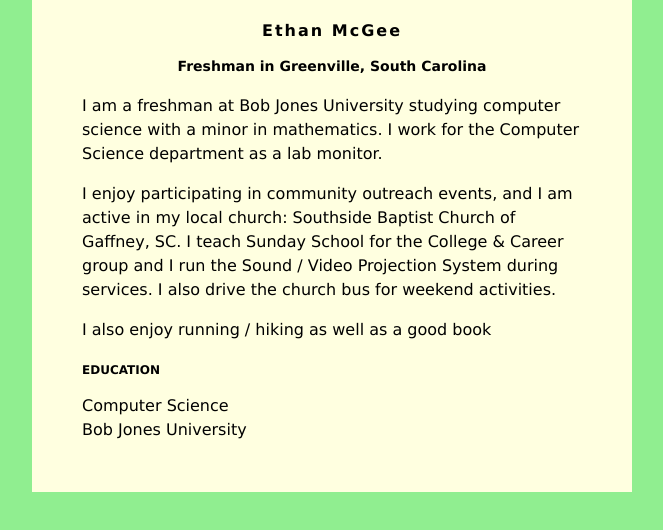
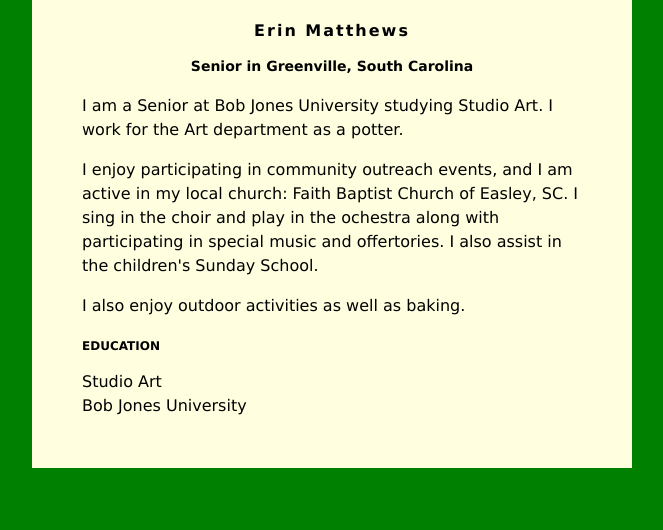
Before and after one commit to oiure/oiure.github.io, a plain HTML site: page index.html in a window 1280 px wide. Shown: the whole page, without its empty margins (308-971 px from the left). Drawn offline with Linux system fonts and the light colour scheme.

Commit message:
Update index.html

```diff
--- a/index.html
+++ b/index.html
@@ -2,7 +2,7 @@
 <head>
 <style>
 body {
-    background: lightgreen;
+    background: green;
     font-family: Verdana;
 }
 #content {
@@ -30,19 +30,19 @@
 </head>
 <body>
     <div id="content">
-        <h1>Ethan McGee</h1>
-        <h2>Freshman in Greenville, South Carolina</h2>
+        <h1>Erin Matthews</h1>
+        <h2>Senior in Greenville, South Carolina</h2>
 
-         <p>I am a freshman at Bob Jones University studying computer science with a minor in mathematics. I work for the Computer Science department as a lab monitor.</p>
+         <p>I am a Senior at Bob Jones University studying Studio Art. I work for the Art department as a potter.</p>
          <p>
-            I enjoy participating in community outreach events, and I am active in my local church: Southside Baptist Church of Gaffney, SC.  I teach Sunday School for the College &amp; Career group and I run the Sound / Video Projection System during services.  I also drive the church bus for weekend activities.
+            I enjoy participating in community outreach events, and I am active in my local church: Faith Baptist Church of Easley, SC. I sing in the choir and play in the ochestra along with participating in special music and offertories. I also assist in the children's Sunday School.
          </p>
          <p>
-            I also enjoy running / hiking as well as a good book
+            I also enjoy outdoor activities as well as baking.
          </p>
 
         <h3>EDUCATION</h3>
-        Computer Science<br>
+        Studio Art<br>
         Bob Jones University
     </div>
 
```
